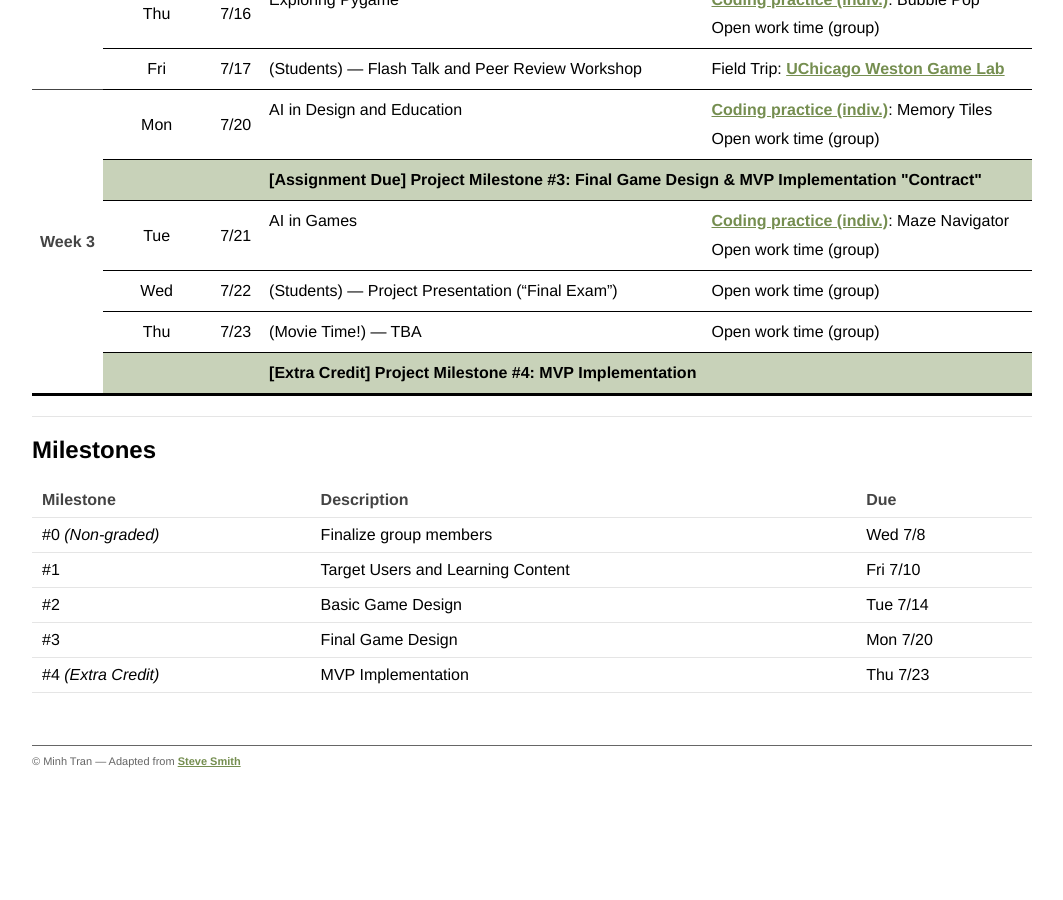
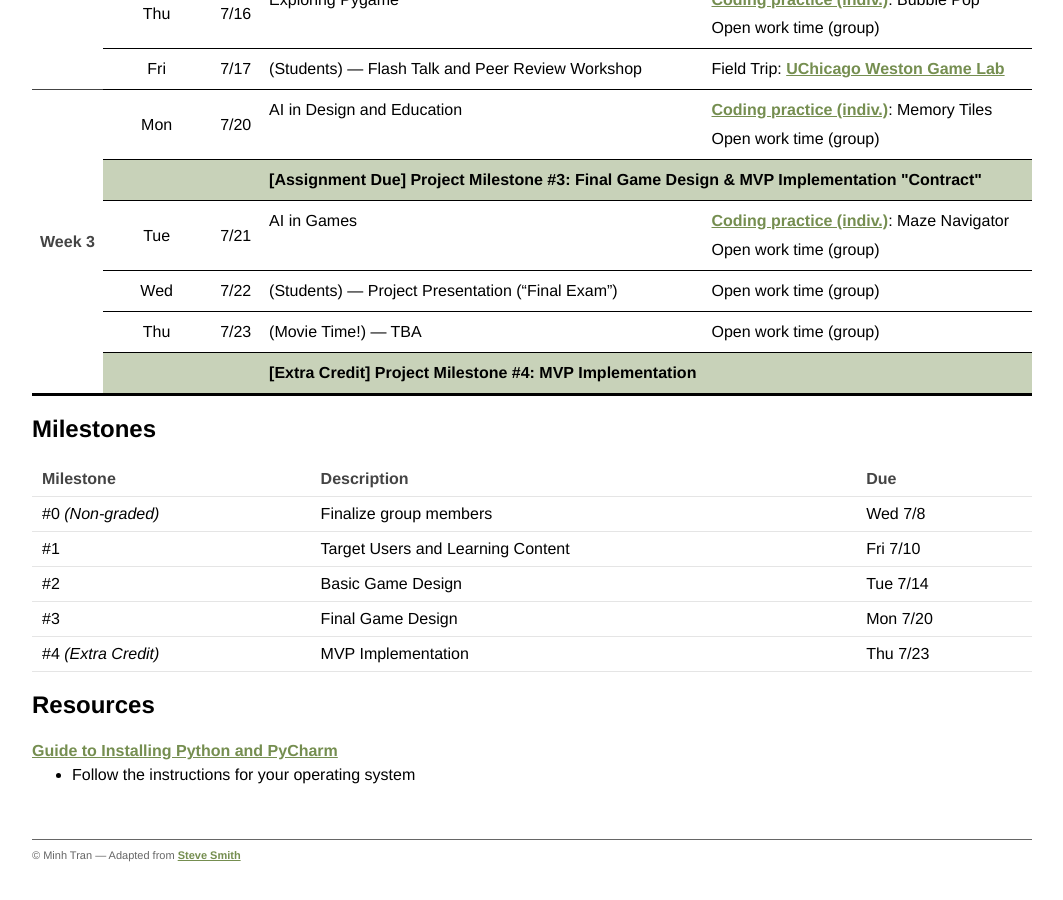
Before and after one commit to ngminhtran/ngminhtran.github.io, a Jekyll site: the page built from teaching/cgl/index.md, in a window 1280 px wide and 900 px high, scrolled down 1472 px. Shown: the whole window, without its empty margins (108-1171 px from the left). Built offline with Jekyll 4.4.1, drawn with Linux system fonts in a browser that asks for light colours; before the commit the page ends 2278 px from its top, so only the background shows below that.

Commit message:
Add resources, cleanup old zips

```diff
--- a/teaching/cgl/index.md
+++ b/teaching/cgl/index.md
@@ -32,8 +32,6 @@ Welcome to Computer Games For Learning!
 
 {% include cgl_schedule.html %}
 
----
-
 ## Milestones
 
 | Milestone | Description | Due |
@@ -43,3 +41,8 @@ Welcome to Computer Games For Learning!
 | #2 | Basic Game Design | Tue 7/14 |
 | #3 | Final Game Design | Mon 7/20 |
 | #4 *(Extra Credit)* | MVP Implementation | Thu 7/23 |
+
+## Resources
+
+[Guide to Installing Python and PyCharm](https://web.stanford.edu/class/archive/cs/cs106a/cs106a.1268/resources/pycharm.html)
+* Follow the instructions for your operating system
```
Also changed, not shown: 6 other files.
